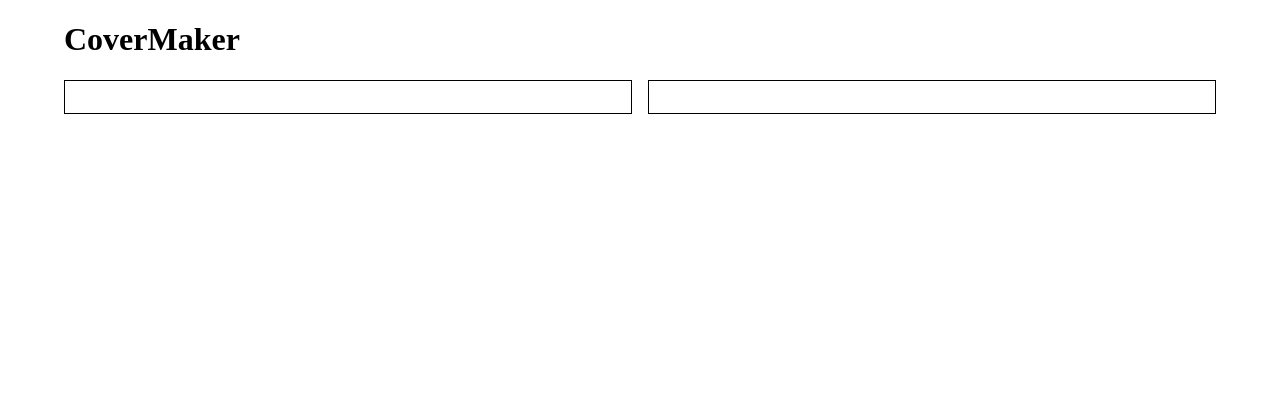
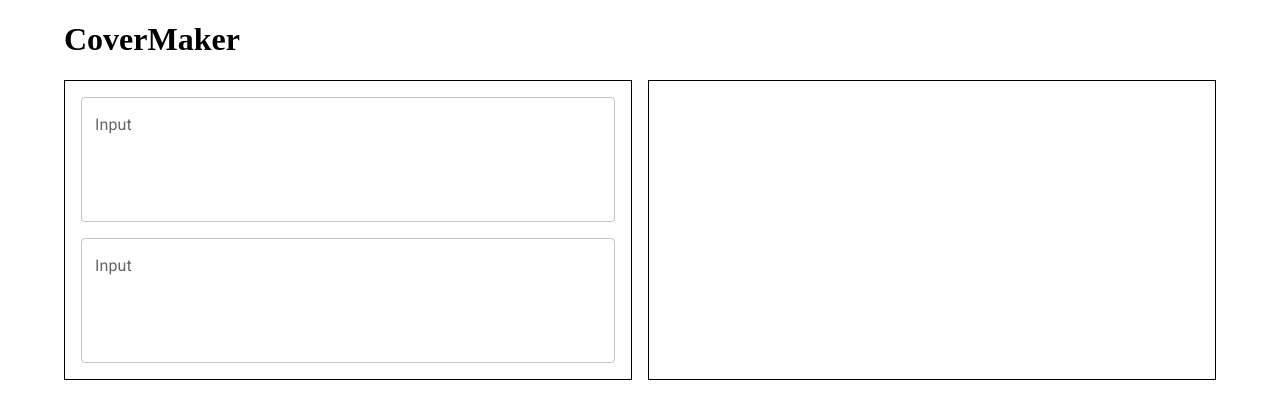
Before and after one commit to manuelreneduran/JobCraftPro, a React (Vite) app: page / in a window 1280 px wide. Shown: the top 418 px of the page. Built offline with nearby package versions, Linux system fonts and the light colour scheme.

Commit message:
basic panels complete

```diff
--- a/src/LeftPanel.tsx
+++ b/src/LeftPanel.tsx
@@ -1,12 +1,30 @@
 import Stack from '@mui/material/Stack';
 import Panel from './components/Panel';
+import Textfield from '@mui/material/TextField';
+
 import theme from './theme';
+import { useState } from 'react';
+import GradientButton from './components/Button';
 const LeftPanel = () => {
+    const [form, setForm] = useState({
+        resume: '',
+        jobListing: '',
+    });
+
+    const handleChange = (e: React.ChangeEvent<HTMLInputElement>) => {
+        setForm({
+            ...form,
+            [e.target.name]: e.target.value,
+        });
+    }
+
     return (
         <Panel sx={{
             marginRight: theme.spacing(1),
         }}>
             <Stack spacing={2} >
+                <Textfield onChange={handleChange} name="resume" rows={4} multiline label="Input" variant="outlined" />
+                <Textfield onChange={handleChange} name="jobListing" rows={4} multiline label="Input" variant="outlined" />
 
             </Stack>
         </Panel>
--- a/src/RightPanel.tsx
+++ b/src/RightPanel.tsx
@@ -1,13 +1,18 @@
 import Stack from '@mui/material/Stack';
 import Panel from './components/Panel';
 import theme from './theme';
+import { useState } from 'react';
+import { Typography } from '@mui/material';
 
 const RightPanel = () => {
+    const [coverLetter, setCoverLetter] = useState('');
+
     return (
         <Panel sx={{
             marginLeft: theme.spacing(1),
-        }}>            <Stack spacing={2}>
-
+        }}>
+            <Stack spacing={2}>
+                <Typography >{coverLetter}</Typography>
             </Stack>
         </Panel>
     )
```
